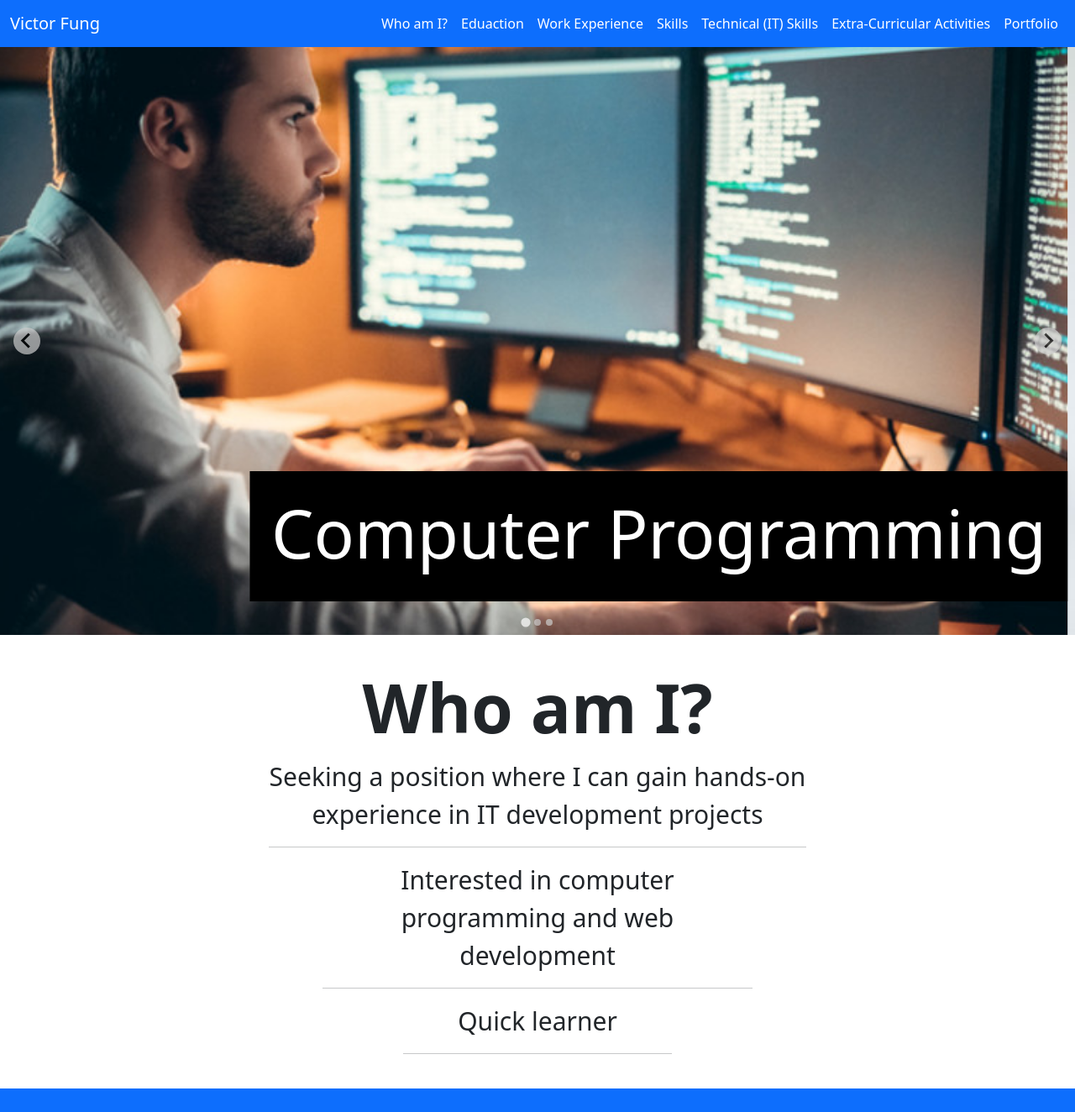
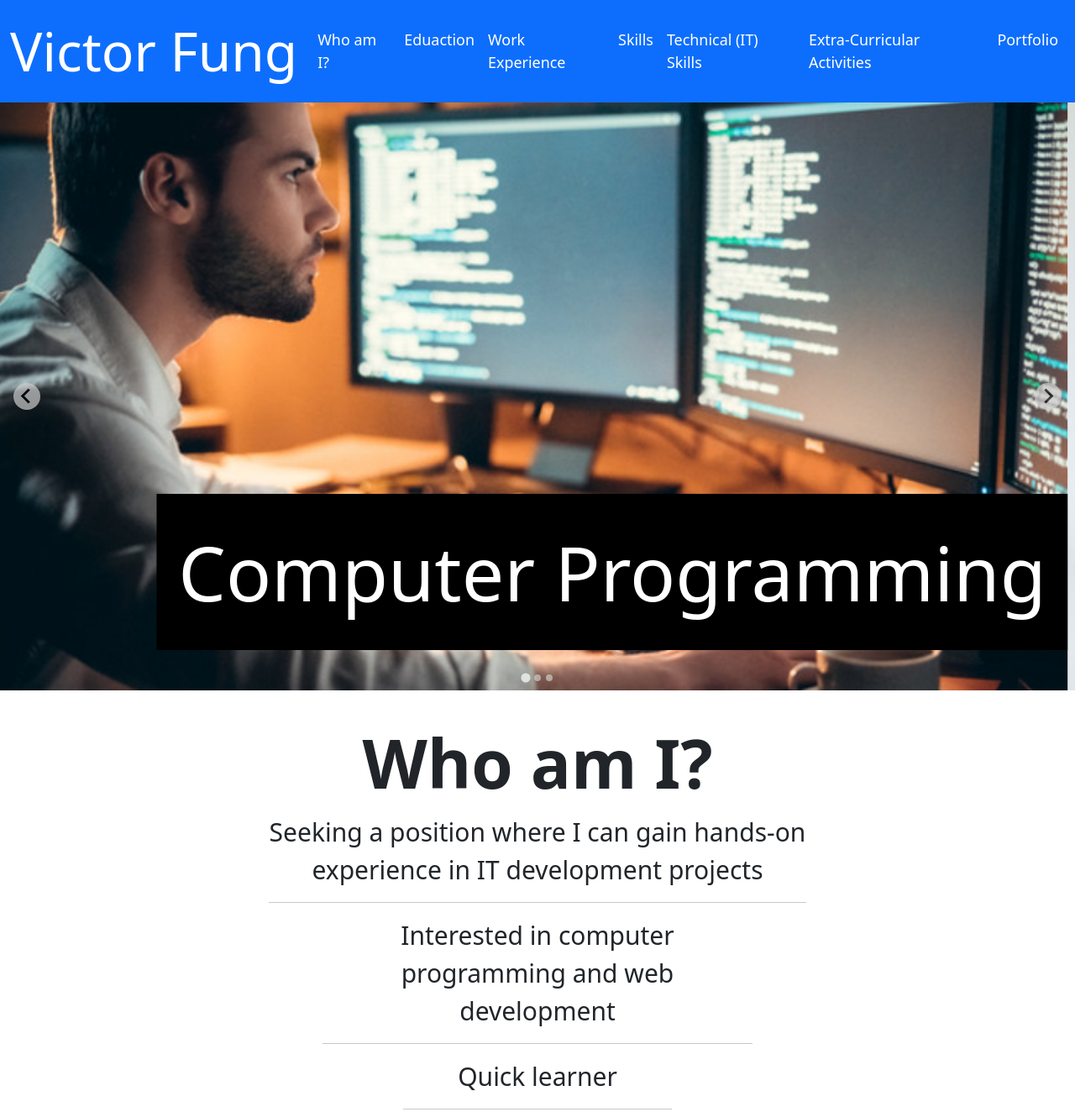
Before and after one commit to turtlefung/turtlefung.github.io, a plain HTML site: page index.html in a window 1280 px wide. Shown: the top 1324 px of the page at 84% size. Drawn offline with nearby package versions, Linux system fonts and the light colour scheme; a script that the page names is missing.

Commit message:
Add files via upload

```diff
--- a/index.html
+++ b/index.html
@@ -16,6 +16,7 @@
 	} );
 </script>
 
+<meta name="viewport" content="width=device-width, initial-scale=1">
 
 </head>
 <body>
@@ -62,24 +63,24 @@
 			<li class="splide__slide">
 				<div class="photocontainer">
 					<img class="splideimg" src="sp1.jpg" />
-					<div class="centered">
-						<h1 class="introtitle">Computer Programming</h1>
+					<div class="splidebottomright">
+						<span class="splideimagetext">Computer Programming</h1>
 					</div>
 				</div>
 			</li>
 			<li class="splide__slide">
 				<div class="photocontainer">
 					<img class="splideimg" src="sp2.jpg" />
-					<div class="centered">
-						<span class="introtitle">Web Application</span>
+					<div class="splidebottomright">
+						<span class="splideimagetext">Web Application</span>
 					</div>
 				</div>
 			</li>
 			<li class="splide__slide">
 				<div class="photocontainer">
 					<img class="splideimg" src="sp3.jpg" />
-					<div class="centered">
-						<span class="introtitle">Construction & Surveying</span>
+					<div class="splidebottomright">
+						<span class="splideimagetext">Construction & Surveying</span>
 					</div>
 				</div>
 			</li>
@@ -88,7 +89,7 @@
 	</div>
 </div>
 
-<div class="intro" id="introductiondiv">
+<div class="container intro" id="introductiondiv">
   <strong><span class="introtitle">Who am I?</span></strong>
   <br>
   <div class="introdivone">
--- a/resume_css.css
+++ b/resume_css.css
@@ -10,7 +10,6 @@
 
 .intro {
   padding: 2vw;
-  width: 100vw;
   text-align: center;
   align-items: center;
 }
@@ -71,9 +70,9 @@
   text-align: center;
 }
 
-.centered {
+.splidebottomright {
   position: absolute;
-  bottom: 5vh;
+  bottom: 6vh;
   right: 0px;
   color: white;
   background-color: black;
@@ -83,3 +82,15 @@
 .customcolorone {
   background-color: black;
 }
+
+.navbar-brand {
+  font-size: 5vw
+}
+
+.nav-link {
+  font-size: 1.4vw
+}
+
+.splideimagetext {
+  font-size: 7vw
+}
```
